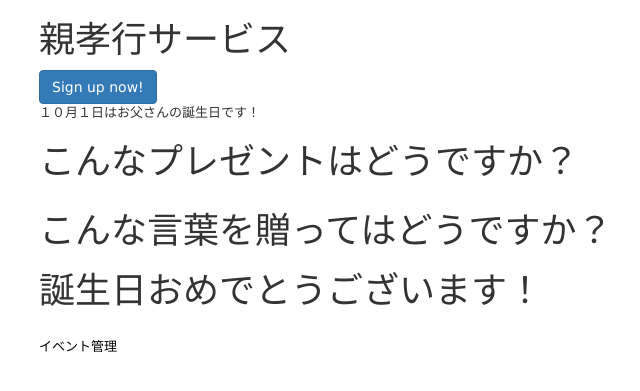
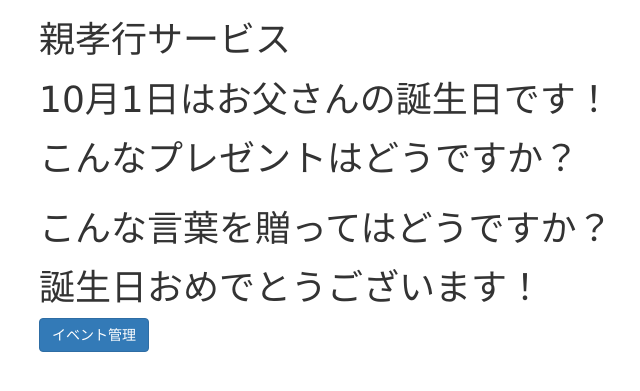
Before and after one commit to KahokuHanten/oyaco, a Rails app: template app/views/welcome/top.html.erb in a window 1280 px wide. Shown: the top 391 px of the page, without its empty margins (31-671 px from the left). Run offline with Rails 7, Linux system fonts and the light colour scheme; the template is opened without the code that fills it, so the values that code supplies are empty; style sheets or scripts are compiled from the project's sources; some libraries are stand-ins or nearby versions.

Commit message:
Update button

```diff
--- a/app/views/welcome/top.html.erb
+++ b/app/views/welcome/top.html.erb
@@ -1,14 +1,15 @@
 <div class="center hero-unit">
 <h1>親孝行サービス</h1>
-<a href="#" class="btn btn-large btn-primary">Sign up now!</a>
-<p>
-  １０月１日はお父さんの誕生日です！<br>
+
+<p class="lead">
+  <h1>10月1日はお父さんの誕生日です！</h1>
+  <h1>こんなプレゼントはどうですか？</h1>
 </p>
 
 <p>
-  <h1>こんなプレゼントはどうですか？</h1>
+
 </p>
-<table>
+<table class="table table-hover">
   <tbody>
     <% @items.first(3).each do |item| %>
       <tr>
@@ -26,7 +27,6 @@
 <p>
   <h1> 誕生日おめでとうございます！</h1>
 </p>
-
-<br>
-
-<a href="/events">イベント管理</a><br>
+<p>
+<a class="btn btn-primary" href="/events" role="button">イベント管理</a>
+</p>
```
